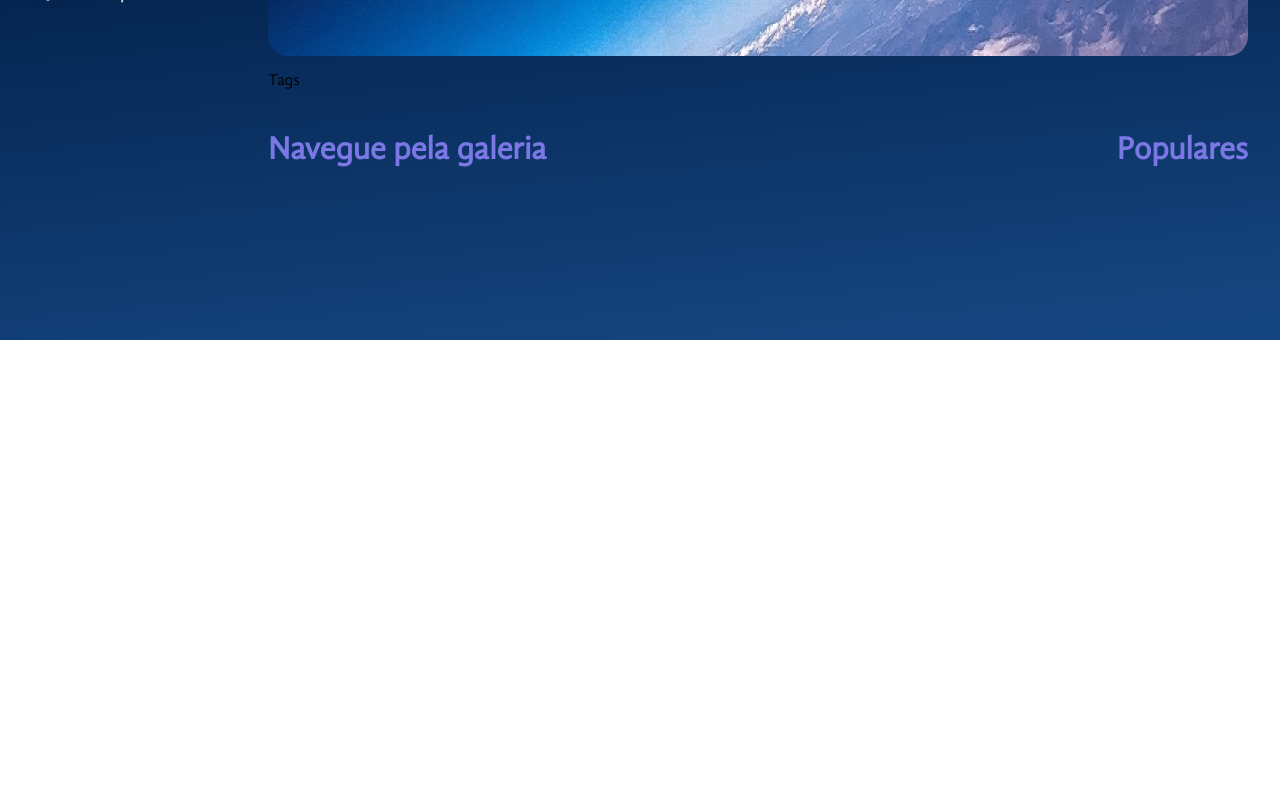
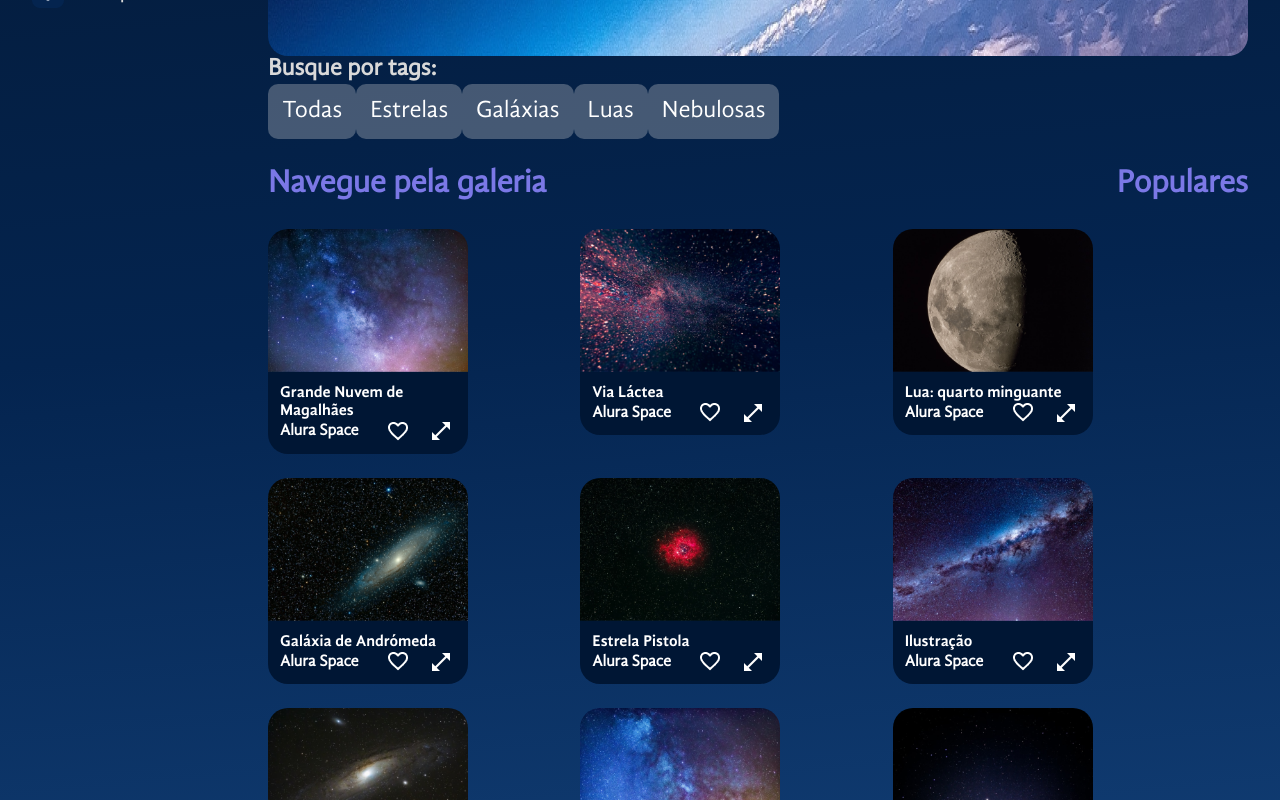
Before and after one commit to Lucassevero06/space-app, a React (Vite) app: page / in a window 1280 px wide. Shown: the part 460-1260 px from the top of the page. Before the commit the page ends 800 px from the top, so only its background shows below. Built offline with nearby package versions, Linux system fonts and the light colour scheme.

Commit message:
Melhorando projeto inserindo as tags e as imagens da galeria

```diff
--- a/src/App.jsx
+++ b/src/App.jsx
@@ -5,6 +5,8 @@
 import Banner from "./componentes/Banner/Banner";
 import bannerBackground from "/src/assets/banner.png";
 import Galeria from "./componentes/Galeria/Galeria";
+import fotos from "./fotos.json";
+import { useState } from "react";
 
 const FundoGradiente = styled.div`
   background: linear-gradient(174.61deg, #041833 4.16%, #04244F 48%, #154580 96.76%);
@@ -29,7 +31,9 @@
   flex-grow: 1;
 `
 
-function App() {
+const App = () => {
+
+  const [fotosDaGaleria, setFotosDaGaleria] = useState(fotos);
 
   return (
     <FundoGradiente>
@@ -44,7 +48,7 @@
           <BarraLateral/>
           <ConteudoGaleria>
             <Banner texto="fotos do espaço!" backgroundImage={bannerBackground}/>
-            <Galeria/>
+            <Galeria fotos={fotosDaGaleria}/>
           </ConteudoGaleria>
 
         </MainContainer>
--- /dev/null
+++ b/src/componentes/BotaoIcone/BotaoIcone.jsx
@@ -0,0 +1,13 @@
+import { styled } from "styled-components"
+
+const BotaoIcone = styled.button`
+    margin-left: 12px;
+    display: flex;
+    align-items: center;
+    justify-content: center;
+    background-color: transparent;
+    border: none;
+    cursor: pointer;
+`
+
+export default BotaoIcone
--- a/src/componentes/Galeria/Galeria.jsx
+++ b/src/componentes/Galeria/Galeria.jsx
@@ -1,29 +1,40 @@
-import Titulo from "../Titulo/Titulo";
-import Populares from "./Populares/Populares";
-import Tags from "./Tags/Tags";
-import { styled } from "styled-components";
+import { styled } from "styled-components"
+import Titulo from "../Titulo/Titulo"
+import Tags from "./Tags/Tags"
+import Populares from "./Populares/Populares"
+import Imagem from "./Imagem/Imagem"
 
 const GaleriaContainer = styled.div`
     display: flex;
+    gap: 24px;
 `
 
 const SecaoFluida = styled.section`
     flex-grow: 1;
 `
 
-const Galeria = () => {
+const ImagensContainer = styled.section`
+    display: flex;
+    justify-content: space-between;
+    flex-wrap: wrap;
+    gap: 24px;
+`
+
+const Galeria = ({ fotos = [] }) => {
     return (
         <>
-        <Tags/>
-
+            <Tags />
             <GaleriaContainer>
-
                 <SecaoFluida>
                     <Titulo>Navegue pela galeria</Titulo>
+                    <ImagensContainer>
+                        {fotos.map(foto => <Imagem
+                            key={foto.id}
+                            foto={foto} />)
+                        }
+                    </ImagensContainer>
                 </SecaoFluida>
-
-            <Populares/>
-
+                <Populares />
             </GaleriaContainer>
         </>
     )
--- /dev/null
+++ b/src/componentes/Galeria/Imagem/Imagem.jsx
@@ -0,0 +1,57 @@
+import { styled } from "styled-components"
+import BotaoIcone from "../../BotaoIcone/BotaoIcone";
+
+const Figure = styled.figure`
+    width: ${props => props.$expandida ? '90%' : '200px'};
+    max-width: 100%;
+    margin: 0;
+    display: flex;
+    flex-direction: column;
+    & > img {
+        max-width: 100%;
+        border-radius: 20px 20px 0 0;
+    }
+    figcaption {
+        background-color: #001634;
+        border-radius: 0px 0px 20px 20px;
+        color: white;
+        box-sizing: border-box;
+        padding: 12px;
+        h3 {
+            font-family: 'GandhiSansBold';
+        }
+        h4 {
+            flex-grow: 1;
+        }
+        h3, h4 {
+            margin: 0;
+            font-size: 16px;
+        }
+    }
+`
+
+const Rodape = styled.footer`
+    display: flex;
+    justify-content: space-between;
+    align-items: center;
+`
+
+const Imagem = ({ foto, expandida = false }) => {
+    return (<Figure $expandida={expandida} id={`foto-${foto.id}`}>
+        <img src={foto.path} alt={foto.alt} />
+        <figcaption>
+            <h3>{foto.titulo}</h3>
+            <Rodape>
+                <h4>{foto.fonte}</h4>
+                <BotaoIcone>
+                    <img src="/icones/favorito.png" alt="Icone de favorito" />
+                </BotaoIcone>
+                {!expandida && <BotaoIcone aria-hidden={expandida}>
+                    <img src="/icones/expandir.png" alt="Icone de expandir" />
+                </BotaoIcone>}
+            </Rodape>
+        </figcaption>
+    </Figure>)
+}
+
+export default Imagem
--- a/src/componentes/Galeria/Tags/Tags.jsx
+++ b/src/componentes/Galeria/Tags/Tags.jsx
@@ -1,8 +1,34 @@
 import React from 'react'
+import tags from "./tags.json";
+import { styled } from "styled-components";
+
+const TagTitulo = styled.h3`
+    color: #d9d9d9;
+    font-size: 24px;
+    margin: 0;
+`
+
+const Tag = styled.button`
+    font-size: 24px;
+    color: #FFFFFF;
+    background: rgba(217, 217, 217, 0.3);
+    border-radius: 10px;
+    cursor: pointer;
+    transition: background-color 0.3s ease;
+    padding: 12px;
+    box-sizing: border-box;
+    border: 2px solid transparent;
+    &:hover {
+        border-color: #C98CF1;
+    }
+`
 
 const Tags = () => {
   return (
-    <p>Tags</p>
+    <div>
+        <TagTitulo>Busque por tags:</TagTitulo>
+        {tags.map(tag => <Tag key={tag.id}>{tag.titulo}</Tag>)}
+    </div>
   )
 }
 
--- /dev/null
+++ b/src/componentes/Galeria/Tags/tags.json
@@ -0,0 +1,22 @@
+[
+    {
+        "id": 0,
+        "titulo": "Todas"
+    },
+    {
+        "id": 1,
+        "titulo": "Estrelas"
+    },
+    {
+        "id": 2,
+        "titulo": "Galáxias"
+    },
+    {
+        "id": 3,
+        "titulo": "Luas"
+    },
+    {
+        "id": 4,
+        "titulo": "Nebulosas"
+    }
+]
--- /dev/null
+++ b/src/fotos.json
@@ -0,0 +1,72 @@
+[
+  {
+    "titulo": "Grande Nuvem de Magalhães",
+    "fonte": "Alura Space",
+    "path": "/imagens/galeria/foto-1.png",
+    "id": "1",
+    "tagId": 2
+  },
+  {
+    "titulo": "Via Láctea",
+    "fonte": "Alura Space",
+    "path": "/imagens/galeria/foto-2.png",
+    "id": "2",
+    "tagId": 2
+  },
+  {
+    "titulo": "Lua: quarto minguante",
+    "fonte": "Alura Space",
+    "path": "/imagens/galeria/foto-3.png",
+    "id": "3",
+    "tagId": 3
+  },
+  {
+    "titulo": "Galáxia de Andrómeda",
+    "fonte": "Alura Space",
+    "path": "/imagens/galeria/foto-4.png",
+    "id": "4",
+    "tagId": 2
+  },
+  {
+    "titulo": "Estrela Pistola",
+    "fonte": "Alura Space",
+    "path": "/imagens/galeria/foto-5.png",
+    "id": "5",
+    "tagId": 1
+  },
+  {
+    "titulo": "Ilustração",
+    "fonte": "Alura Space",
+    "path": "/imagens/galeria/foto-6.png",
+    "id": "6",
+    "tagId": 4
+  },
+  {
+    "titulo": "Galáxia de Andrómeda",
+    "fonte": "Alura Space",
+    "path": "/imagens/galeria/foto-7.png",
+    "id": "7",
+    "tagId": 2
+  },
+  {
+    "titulo": "Ilustração",
+    "fonte": "Alura Space",
+    "path": "/imagens/galeria/foto-8.png",
+    "id": "8",
+    "tagId": 4
+  },
+  {
+    "titulo": "Céu estrelado",
+    "fonte": "Alura Space",
+    "path": "/imagens/galeria/foto-9.png",
+    "id": "9",
+    "tagId": 1
+  },
+  {
+    "titulo": "Ilustração",
+    "fonte": "Alura Space",
+    "path": "/imagens/galeria/foto-10.png",
+    "id": "10",
+    "tagId": 1
+  }
+]
```
Lines whose indentation alone changed are shown as unchanged.
